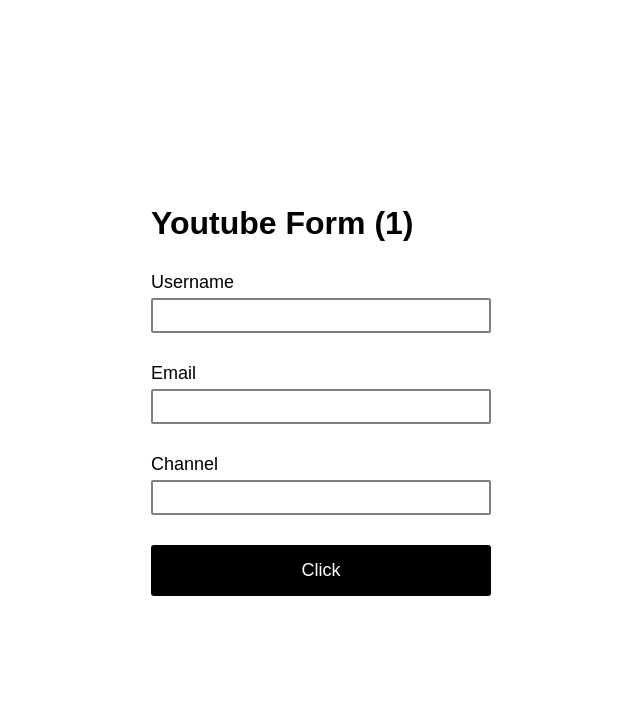
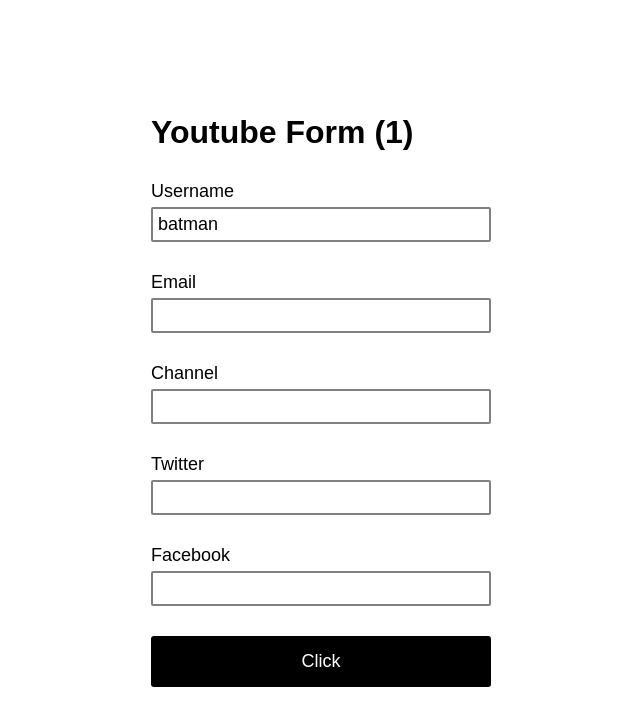
Before and after one commit to muhriddin20056525/react-hook-form, a React (Vite) app: page / in a window 1280 px wide. Shown: the top 726 px of the page, without its empty margins (319-959 px from the left). Built offline with nearby package versions, Linux system fonts and the light colour scheme; no server answers.

Commit message:
8-dars Nested Objects

```diff
--- a/src/components/YoutubeForm.tsx
+++ b/src/components/YoutubeForm.tsx
@@ -7,20 +7,22 @@
   username: string;
   email: string;
   channel: string;
+  social: {
+    twitter: string;
+    facebook: string;
+  };
 };
 
 export default function YoutubeForm() {
   const form = useForm<FormValues>({
-    defaultValues: async () => {
-      const response = await fetch(
-        "https://jsonplaceholder.typicode.com/users/1"
-      );
-      const data = await response.json();
-      return {
-        username: data.username,
-        email: data.email,
-        channel: data.website,
-      };
+    defaultValues: {
+      username: "batman",
+      email: "",
+      channel: "",
+      social: {
+        twitter: "",
+        facebook: "",
+      },
     },
   });
   const { register, control, handleSubmit, formState } = form;
@@ -93,6 +95,18 @@
           <p className="error-message">{errors.channel?.message}</p>
         </div>
 
+        <div className="form-control">
+          <label htmlFor="twitter">Twitter</label>
+          <input type="text" {...register("social.twitter")} />
+          <p className="error-message">{errors.social?.twitter?.message}</p>
+        </div>
+
+        <div className="form-control">
+          <label htmlFor="channel">Facebook</label>
+          <input type="text" {...register("social.facebook")} />
+          <p className="error-message">{errors.social?.facebook?.message}</p>
+        </div>
+
         <button>Click</button>
       </form>
       <DevTool control={control} />
```
Also changed, not shown: 1 other file (tests, documents, lock files or other folders).
